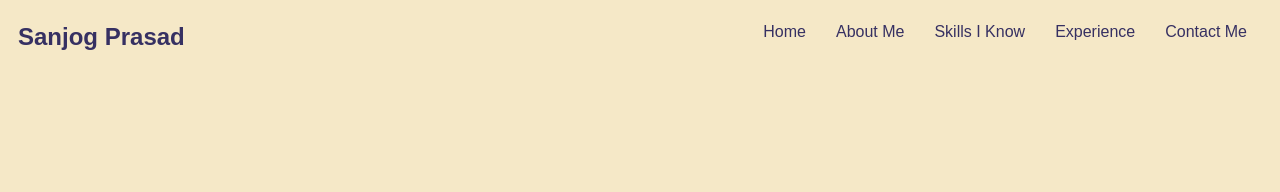
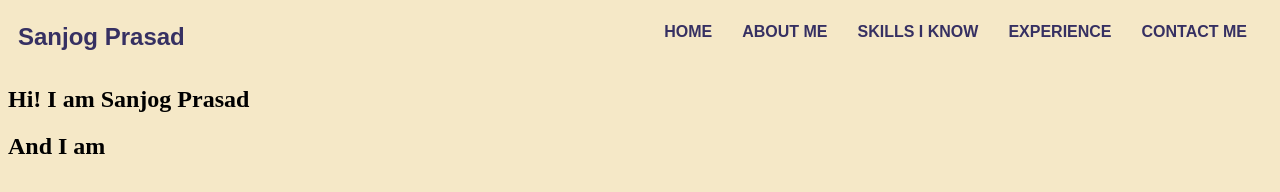
Before and after one commit to codersanjog/sanjog-resume, a plain HTML site: page index.html in a window 1280 px wide. Drawn offline with Linux system fonts and the light colour scheme.

Commit message:
initial commit

```diff
--- a/index.html
+++ b/index.html
@@ -1,11 +1,13 @@
 <!DOCTYPE html>
 <html lang="en">
+
 <head>
     <meta charset="UTF-8">
     <meta name="viewport" content="width=device-width, initial-scale=1.0">
     <title>Sanjog Prasad - Beginner Web Developer</title>
     <link rel="stylesheet" href="./style.css">
 </head>
+
 <body>
     <header>
         <nav class="menu">
@@ -14,14 +16,28 @@
             </div>
             <div class="nav-menu">
                 <ul>
-                    <li><a>Home</a></li>
-                    <li><a>About Me</a></li>
-                    <li><a>Skills I Know</a></li>
-                    <li><a>Experience</a></li>
-                    <li><a>Contact Me</a></li>
+                    <li><a href="#home">Home</a></li>
+                    <li><a href="#about">About Me</a></li>
+                    <li><a href="#skills">Skills I Know</a></li>
+                    <li><a href="#experience">Experience</a></li>
+                    <li><a href="#contact">Contact Me</a></li>
                 </ul>
             </div>
         </nav>
     </header>
+    <section id="#home">
+        <h1>Hi! I am Sanjog Prasad</h1>
+        <h2>And I am<span class="auto-type"></span></h2>
+    </section>
+
+    <script>
+        var typed = new Typed(".auto-type", {
+            String: ["Coder", "Designer", "Entrepreneur"],
+            typeSpeed: 150,
+            backSpeed: 150,
+            loop: true
+        })
+    </script>
 </body>
+
 </html>
--- a/style.css
+++ b/style.css
@@ -25,6 +25,8 @@ header{
     margin-right: 10px;
     color: #363062;
     font-family: sans-serif;
+    font-weight: bold;
+    text-transform: uppercase;
 }
 
 .nav-menu ul {
@@ -41,4 +43,11 @@ header{
 
 .nav-menu li:hover {
     text-decoration: underline;
+    color: #435585;
 }
+
+.nav-menu li a{
+    text-decoration: none;
+    color: #363062;
+    cursor: pointer;
+}
```
